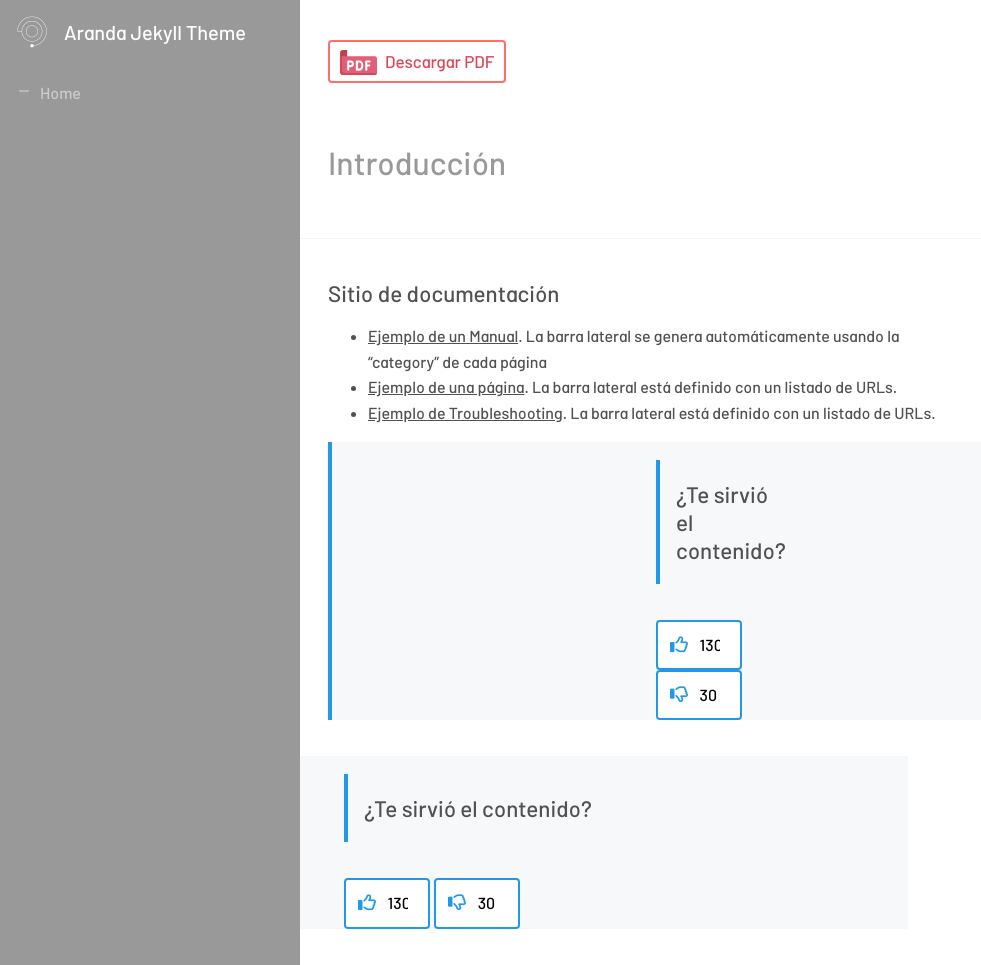
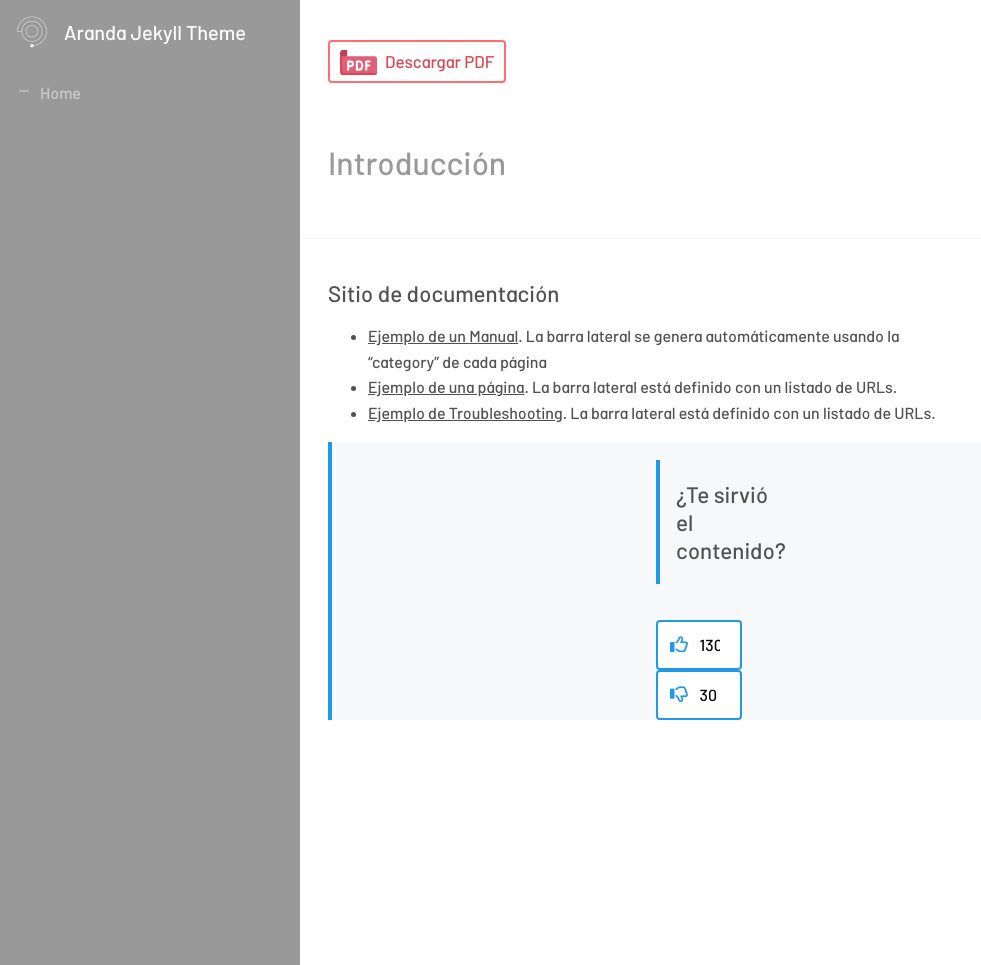
Before and after one commit to Nats85/Manuales-Aranda-Apis, a Jekyll site: the page built from index.md, in a window 1280 px wide and 965 px high. Shown: the whole window, without its empty margins (0-981 px from the left). Built offline with Jekyll 4.4.1, drawn with Linux system fonts in a browser that asks for light colours; nearby versions of some CDN libraries.

Commit message:
Update default.html

```diff
--- a/_layouts/default.html
+++ b/_layouts/default.html
@@ -10,7 +10,6 @@
     {% include sidebar.html %}
     <main class="sg-main">
       {{ content }}
-    {% include vote_count.html %}
     </main>
   </div>
   {% include footer.html %}
```
